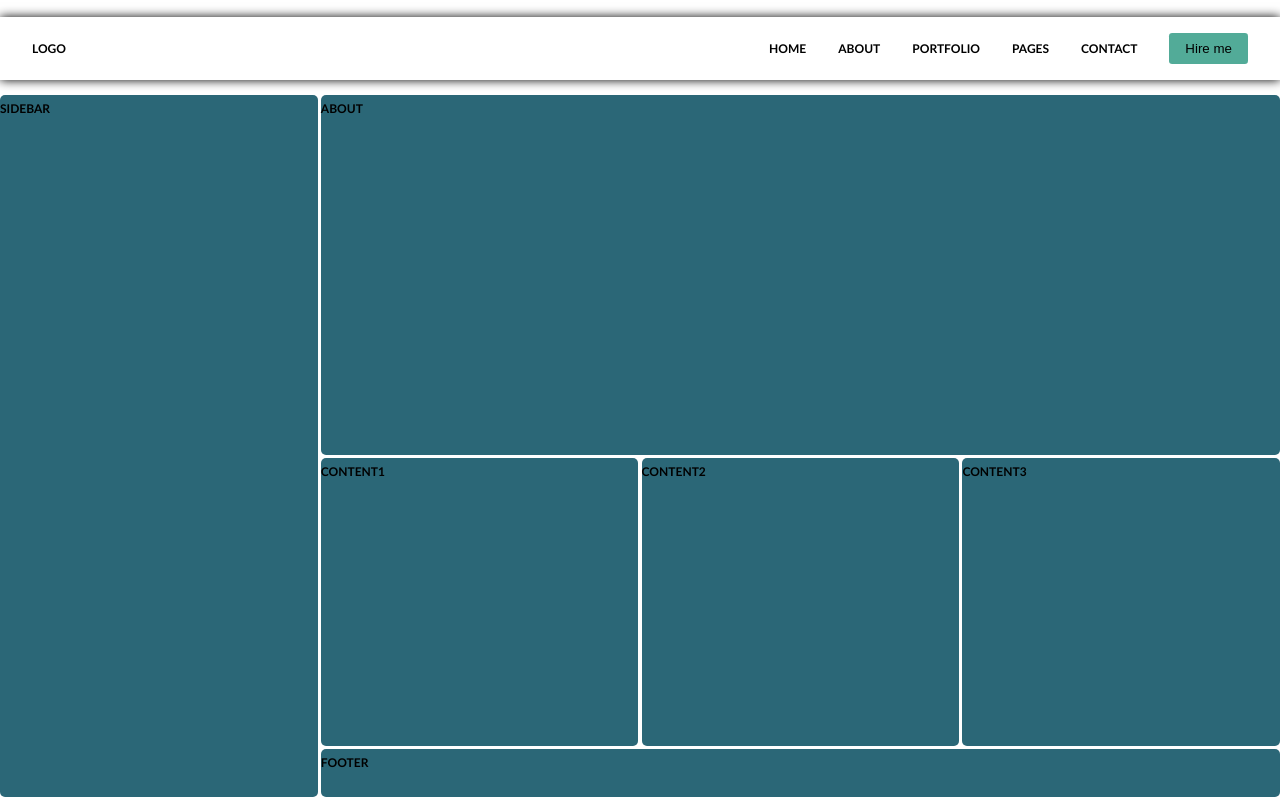
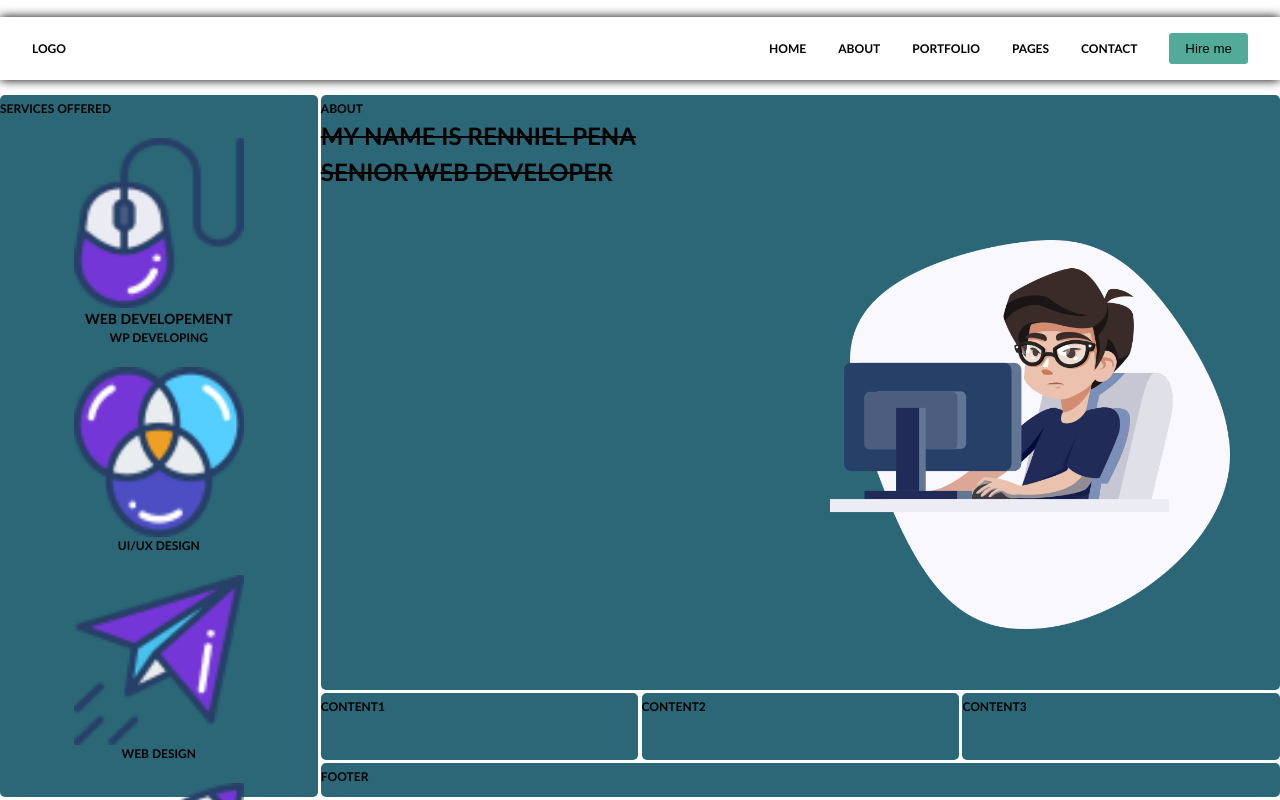
Before and after one commit to Discoveren/challenge_02, a plain HTML site: page index.html in a window 1280 px wide. Drawn offline with Linux system fonts and the light colour scheme.

Commit message:
added images in the sidebar.

```diff
--- a/css/style.css
+++ b/css/style.css
@@ -4,6 +4,7 @@
   --secondary-color: #52ab98;
   --main-radius:5px;
   --main-padding:5px;
+  #9DD1F1]
 
 }
 
@@ -59,16 +60,17 @@ picture {
   display:grid;
   height:100vh;
   grid-template-columns: 1fr 1fr 1fr 1fr;
-  grid-template-rows: 0.3fr 1.5fr 1.2fr 0.2fr;
+  grid-template-rows: 0.3fr 1.5fr 1.2fr 0.6fr;
   grid-template-areas:
   "nav nav nav nav"
-  "sidebar main main main"
+  "sidebar  main main main"
   "sidebar content1 content2 content3"
   "sidebar footer footer footer";
   grid-gap: 0.2rem;
   font-weight: 800;
   text-transform: uppercase;
   font-size: 12px;
+  overflow:auto
 }
 
 /* .container-style {
@@ -137,11 +139,37 @@ main{
   padding-top: var(--main-padding);
 }
 
+main h1 {
+  text-decoration: line-through;
+}
+
 #sidebar {
   background:var(--primary-color);
   grid-area: sidebar;
   border-radius: var(--main-radius);
   padding-top: var(--main-padding);
+}
+
+#sidebar img {
+width: 170px;
+height: 170px;
+padding: 150;
+display: block;
+margin-left: auto;
+margin-right: auto;
+margin-top: 20px;
+}
+
+#sidebar p, h3{
+  text-align: center
+}
+
+.home-right {
+  width:400px;
+  height: 400px;
+  float: right;
+  margin:  50px 50px;
+
 }
 
 #content1 {
--- a/index.html
+++ b/index.html
@@ -26,12 +26,34 @@
  </nav>
 
   <main>About
-    <!-- about me -->
-  <section class="page-section" id="about">
-   </section>
+    <h1> MY NAME IS RENNIEL Pena <br>
+      SENIOR WEB DEVELOPER
+    </h1>
+  <section class="home-right" id="rightpicture">
+    <img src="images/home-right.png" alt="Boy using a computer"></section>
+    <p></p>
    </main>
-  <div id="sidebar">sidebar</div>
+  <div id="sidebar">SERVICES OFFERED
+    <img src="images/s1.png" alt="mouse"></section>
+      <h3>WEB DEVELOPEMENT</h3>
+        <p>WP DEVELOPING</p>
+    <img src="images/s2.png" alt="mouse"></section>
+        <p>UI/UX DESIGN</p>
+    <img src="images/s3.png" alt="mouse"></section>
+        <p>WEB DESIGN</p>
+    <img src="images/s4.png" alt="mouse"></section>
+        <p>SEO OPTIMISE</p>
+  </div>
+
+
   <div id="content1">content1</div>
+
+
   <div id="content2">content2</div>
+
+
+
   <div id="content3">content3</div>
-  <footer>Footer</footer>
+  <footer>Footer
+
+  </footer>
```
